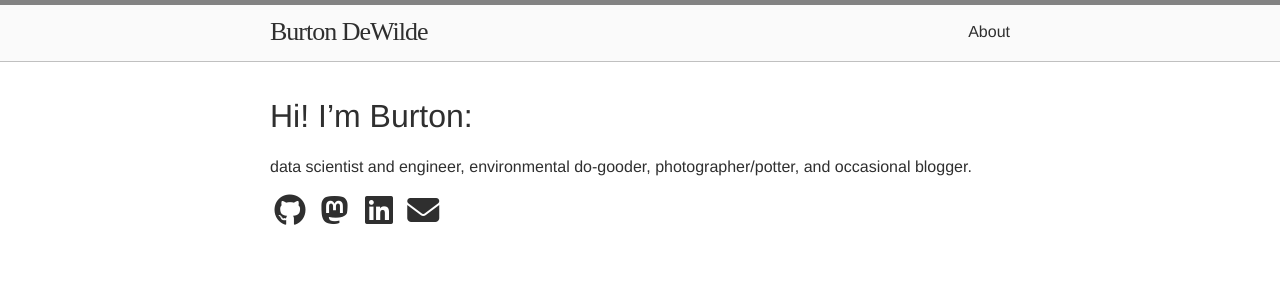
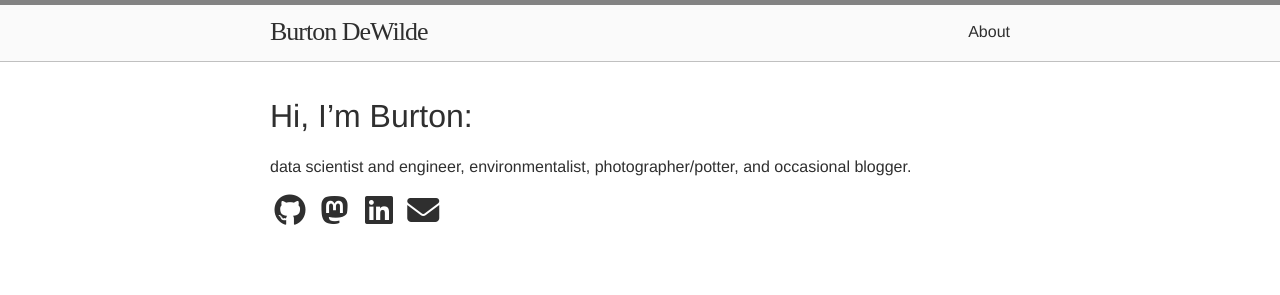
Before and after one commit to bdewilde/bdewilde.github.io, a Jekyll site: the page built from pages/index.md, in a window 1280 px wide. Shown: the top 295 px of the page. Built offline with Jekyll 4.4.1, drawn with Linux system fonts in a browser that asks for light colours; nearby versions of some CDN libraries; some web fonts are replaced.

Commit message:
feat: Tweak pages content/meta

```diff
--- a/pages/index.md
+++ b/pages/index.md
@@ -4,8 +4,8 @@ title: Home
 permalink: /
 ---
 
-# Hi! I'm Burton:
+# Hi, I'm Burton:
 
-data scientist and engineer, environmental do-gooder, photographer/potter, and occasional blogger.
+data scientist and engineer, environmentalist, photographer/potter, and occasional blogger.
 
 {% include social.html %}
```
Also changed, not shown: pages/about.md (+1 -1 lines).
